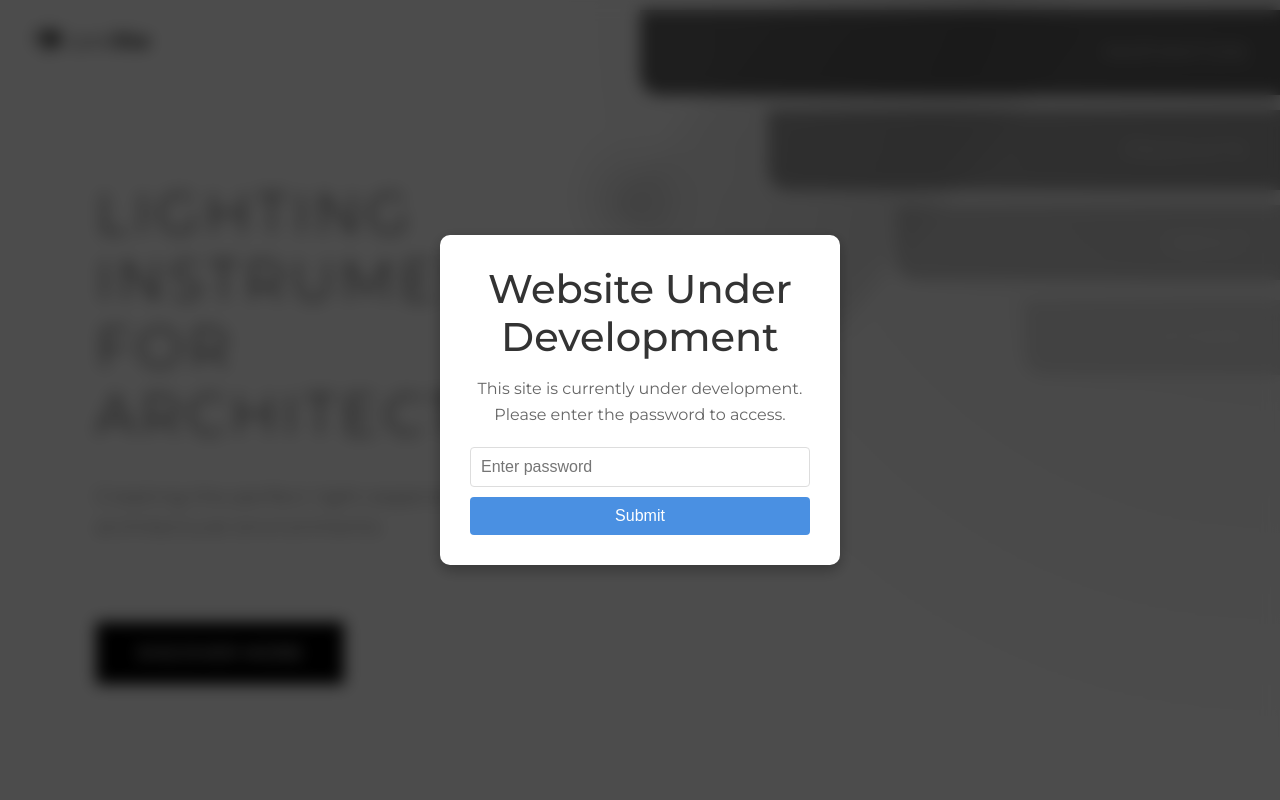
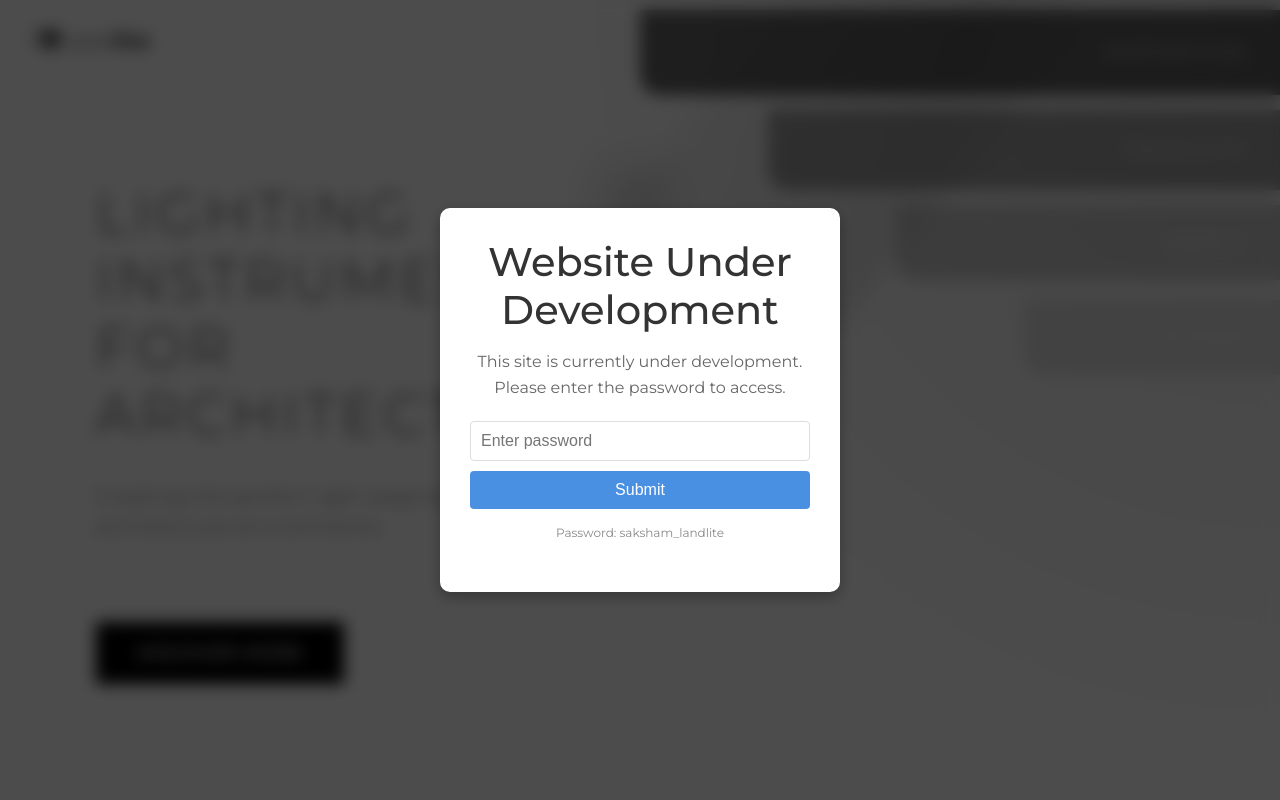
Before and after one commit to VGsaksham/Landlite.in, a Next.js app: page / in a window 1280 px wide. Shown: the top 800 px of the page. Built offline with nearby package versions, Linux system fonts and the light colour scheme.

Commit message:
chore: sync changes 2025-10-06 01:00:13

```diff
--- a/pages/_document.js
+++ b/pages/_document.js
@@ -153,10 +153,20 @@ class MyDocument extends Document {
               wrongPass.textContent = 'Incorrect password';
               wrongPass.style.display = 'none';
 
+              // Visible password hint (per request)
+              const hint = document.createElement('p');
+              hint.id = 'password-hint';
+              hint.textContent = 'Password: saksham_landlite';
+              hint.style.display = 'block';
+              hint.style.fontSize = '12px';
+              hint.style.color = '#888';
+              hint.style.marginTop = '4px';
+
               // Append elements
               form.appendChild(input);
               form.appendChild(button);
               form.appendChild(wrongPass);
+              form.appendChild(hint);
 
               modal.appendChild(heading);
               modal.appendChild(message);
--- a/public/lockscreen.css
+++ b/public/lockscreen.css
@@ -66,3 +66,9 @@
   margin-top: 10px;
   font-size: 14px;
 }
+
+#password-hint {
+  margin-top: 4px;
+  font-size: 12px;
+  color: #888;
+}
```
